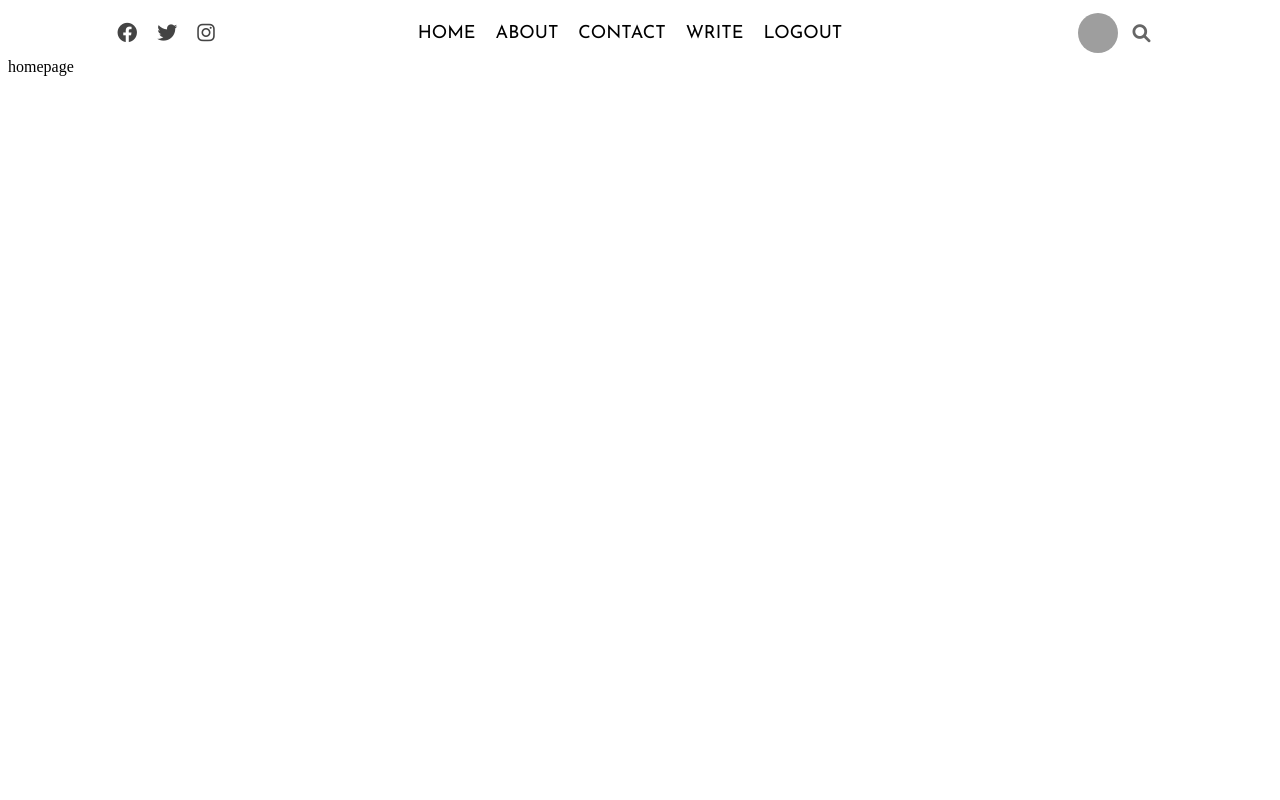
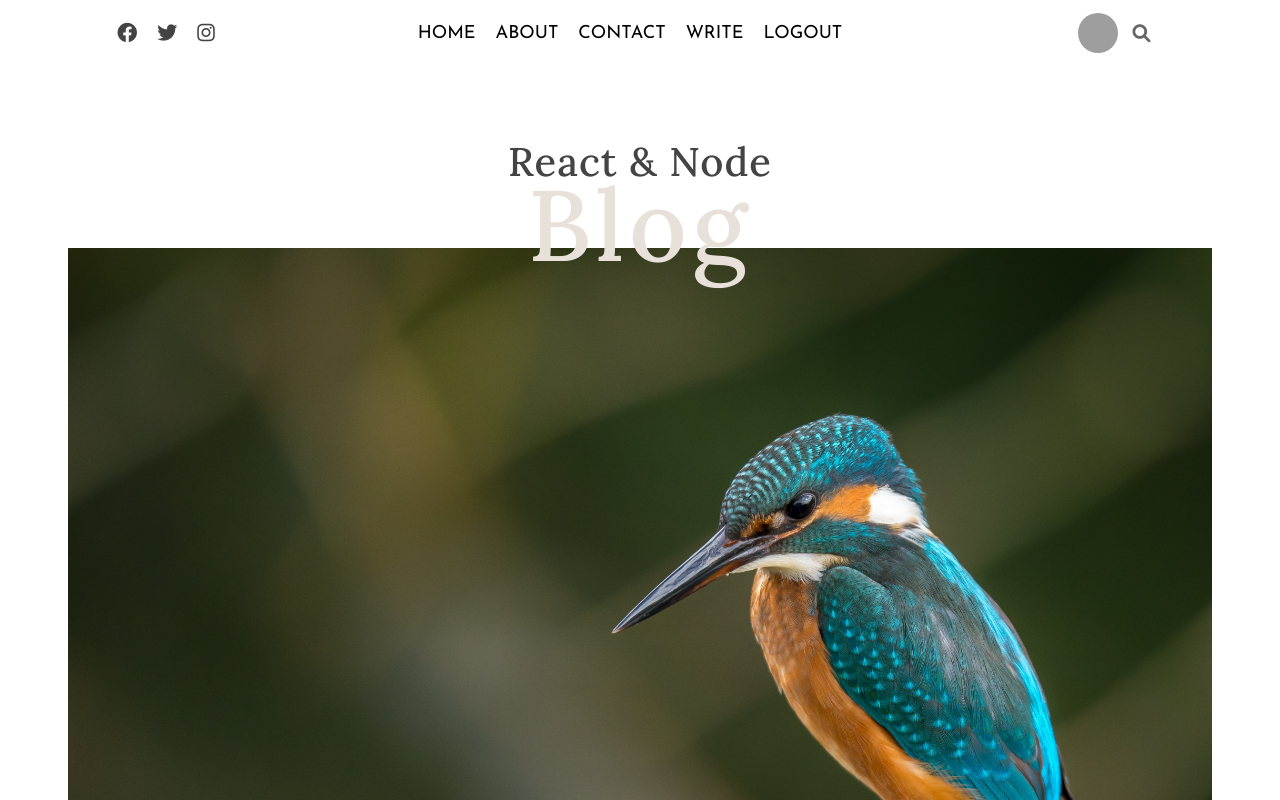
Before and after one commit to LohithAmal/BLOG-WEBSITE, a React (Create React App) app: page / in a window 1280 px wide. Shown: the top 800 px of the page. Built offline with nearby package versions, Linux system fonts and the light colour scheme; grey boxes are pictures that could not be loaded.

Commit message:
hero image

```diff
--- a/src/Header/Header.css
+++ b/src/Header/Header.css
@@ -0,0 +1,29 @@
+.header {
+  margin: 60px;
+}
+.header-title {
+  display: flex;
+  flex-direction: column;
+  align-items: center;
+  font-family: "Lora", serif;
+  color: #444;
+}
+.header-title-sm {
+  position: absolute;
+  top: 17%;
+  font-size: 40px;
+  letter-spacing: 1px;
+}
+.header-title-lg {
+  position: absolute;
+  top: 20%;
+  font-size: 100px;
+  color: #e8e1d9;
+  letter-spacing: 5px;
+}
+.header-image {
+  width: 100%;
+  height: 850px;
+  margin-top: 130px;
+  object-fit: cover;
+}
--- a/src/Header/Header.jsx
+++ b/src/Header/Header.jsx
@@ -1,5 +1,14 @@
 import React from "react";
+import HomeImage from "../Assets/home-2.jpg";
 import "./Header.css";
 export default function Header() {
-  return <div className="header"></div>;
+  return (
+    <div className="header">
+      <div className="header-title">
+        <span className="header-title-sm">React & Node</span>
+        <span className="header-title-lg">Blog</span>
+      </div>
+      <img className="header-image" src={HomeImage} alt="home image"></img>
+    </div>
+  );
 }
--- a/src/navbar/Navbar.css
+++ b/src/navbar/Navbar.css
@@ -43,7 +43,8 @@
   text-transform: uppercase;
   margin-right: 20px;
   font-size: 18px;
-  font-weight: 500;
+  font-weight: 400;
+  color: black;
   cursor: pointer;
 }
 .top-searchIcon {
```
Also changed, not shown: src/Assets/home-2.jpg (added), src/Assets/home.jpg (added).
